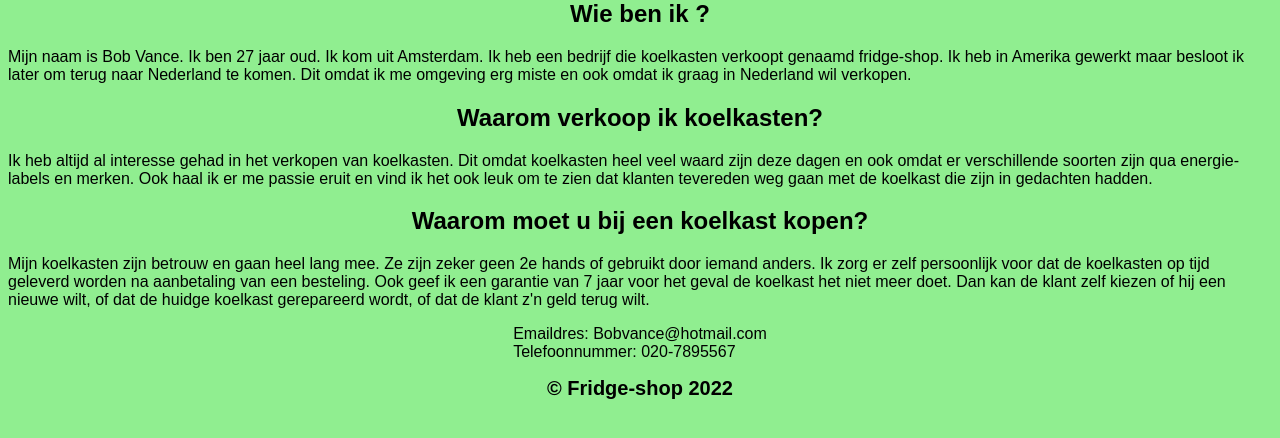
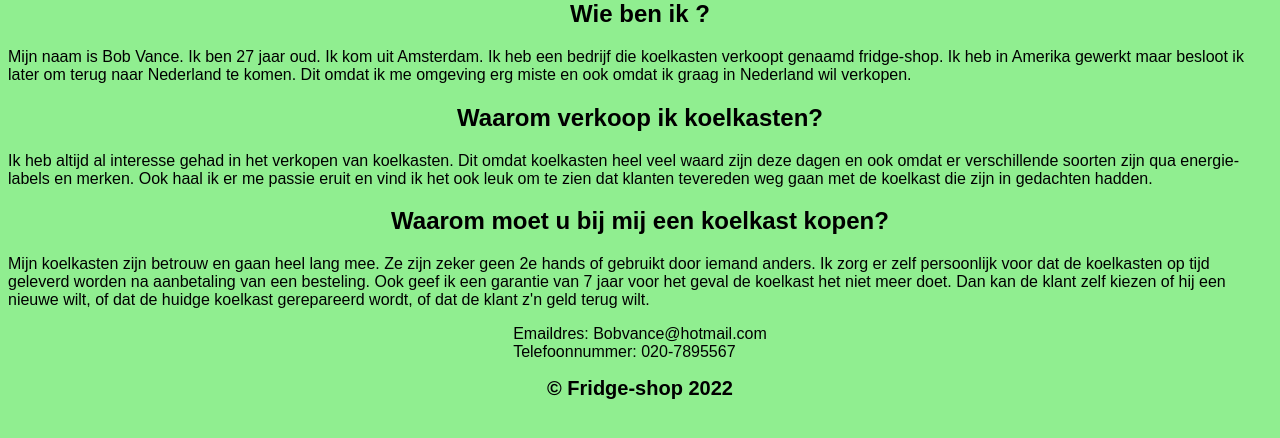
Before and after one commit to Mootje5713/Bob-Vance-Koelkasten, a PHP site: page /over-mij.php in a window 1280 px wide. Shown: the part 182-620 px from the top of the page. Run offline with PHP 8.4, Linux system fonts and the light colour scheme; the visitor is signed in with stand-in values (Sample User, id 1).

Commit message:
Spellingsfout

```diff
--- a/contact.php
+++ b/contact.php
@@ -7,8 +7,7 @@ if (isset($_POST['telefoonnummer']) && $_POST['email'] && $_POST['vraag']) {
     $user_id =  $_SESSION['user_id'];
     $user = "INSERT INTO `contact` (telefoonnummer, email, vraag, user_id)
         VALUES ('$telefoonnummer', '$email', '$vraag', '$user_id')";
-    header("location: contact.php");
-    echo '<script>alert("Message")</script>';
+    echo '<script>alert("Je gegevens zijn verstuurt en we nemen zo snel mogelijk contact met je op!")</script>';
     if ($conn->query($user) === FALSE) {
         echo "error" . $user . "<br />" . $conn->error;
     }
--- a/over-mij.php
+++ b/over-mij.php
@@ -18,7 +18,7 @@ include "header.php";
     Ook haal ik er me passie eruit en vind ik het ook leuk om te zien dat klanten tevereden weg gaan met de koelkast die zijn in gedachten hadden.
 </p>
 
-<h2>Waarom moet u bij een koelkast kopen?</h2>
+<h2>Waarom moet u bij mij een koelkast kopen?</h2>
 <p>
     Mijn koelkasten zijn betrouw en gaan heel lang mee. Ze zijn zeker geen 2e hands of gebruikt door iemand anders. Ik zorg er zelf persoonlijk voor dat de koelkasten op tijd geleverd worden na aanbetaling van een besteling. Ook geef ik een garantie van 7 jaar voor het geval de koelkast het niet meer doet.
     Dan kan de klant zelf kiezen of hij een nieuwe wilt,
```
